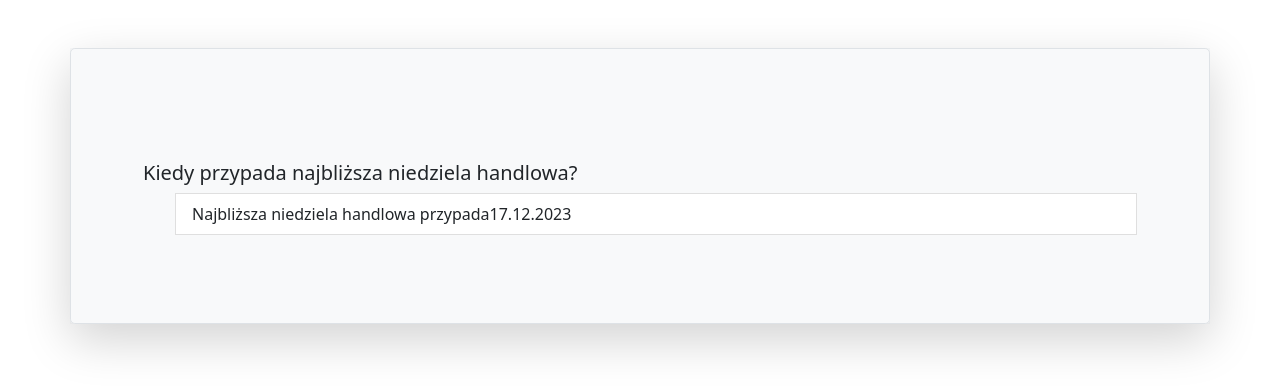
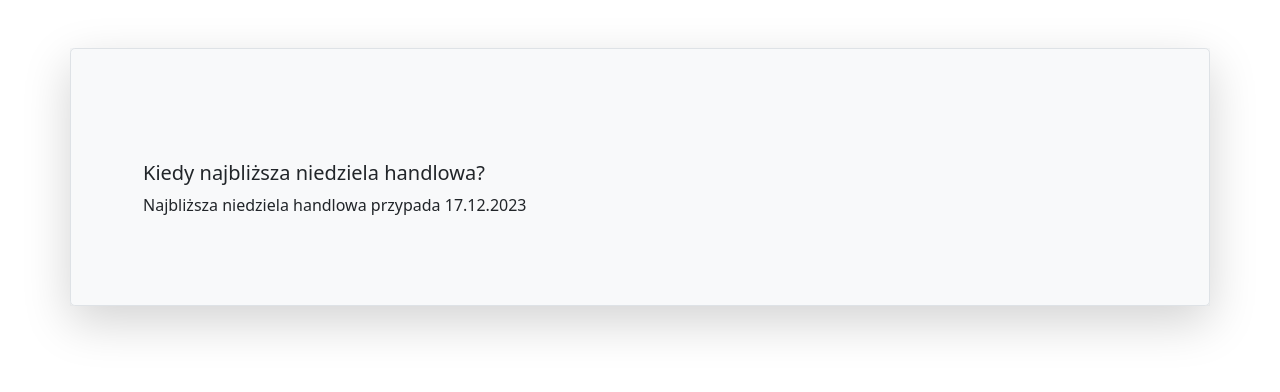
Before and after one commit to skypaw/sunday-shopping, a Jekyll site: the page built from jekyll/najblizsza-niedziela-handlowa.md, in a window 1280 px wide. Shown: the top 392 px of the page. Built offline with Jekyll 4.4.1, drawn with Linux system fonts in a browser that asks for light colours.

Commit message:
Add closest sunday (#54)
* Add controlflow for date

* Add date tag for desc

* Add logic to closest sunday

* Add daily builds

* Remove sitemap

* Format closest-sunday

```diff
--- a/jekyll/najblizsza-niedziela-handlowa.md
+++ b/jekyll/najblizsza-niedziela-handlowa.md
@@ -3,10 +3,7 @@ title: Najbliższa niedziela handlowa
 ---
 
 <div class="row pt-5">
-    <h3 class="lead">Kiedy przypada najbliższa niedziela handlowa?</h3>
-    <div class="container">
-        <ul>
-            <li class="list-group-item">Najbliższa niedziela handlowa przypada{{ site.data.filtered-shopping-sundays.dates[0] | date: "%d.%m.%Y"}}</li>
-        </ul>
-    </div>
+    <h3 class="lead">Kiedy najbliższa niedziela handlowa?</h3>
+    <br>
+    <p>Najbliższa niedziela handlowa przypada {{ site.data.filtered-shopping-sundays.dates[0] | date: "%d.%m.%Y"}}</p>
 </div>
```
